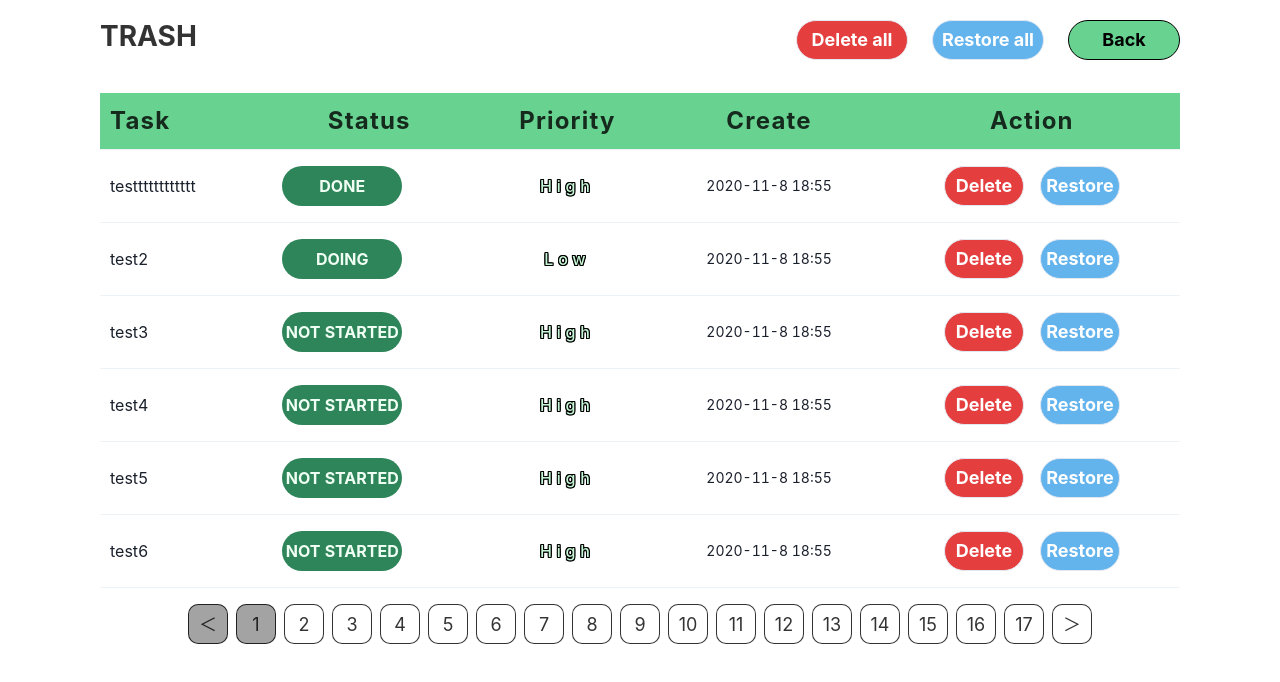
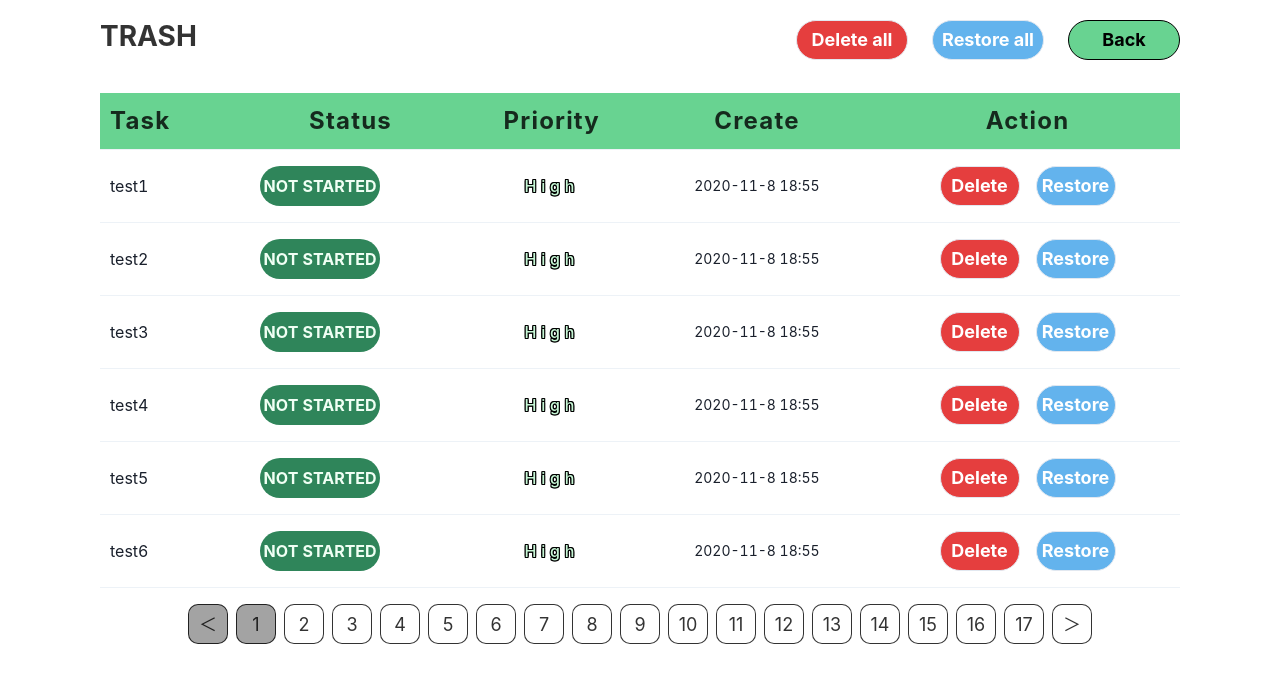
Before and after one commit to if-mentor/next_todo_7, a Next.js app: page /trash in a window 1280 px wide. Shown: the top 682 px of the page. Built offline with nearby package versions, Linux system fonts and the light colour scheme.

Commit message:
型エラー修正

```diff
--- a/pages/trash.tsx
+++ b/pages/trash.tsx
@@ -18,43 +18,7 @@ import {
 } from '@chakra-ui/react';
 
 // テストデータ --------------------------
-const arr = [
-  {
-    id: 1,
-    task: 'testttttttttttt',
-    status: 'DONE',
-    priority: 'High',
-    create_date: '2020-11-8 18:55',
-    update_date: '2020-11-8 18:55'
-  },
-  {
-    id: 2,
-    task: 'test2',
-    status: 'DOING',
-    priority: 'Low',
-    create_date: '2020-11-8 18:55',
-    update_date: '2020-11-8 18:55',
-  },
-  {
-    id: 3,
-    task: 'test3',
-    status: 'NOT STARTED',
-    priority: 'High',
-    create_date: '2020-11-8 18:55',
-    update_date: '2020-11-8 18:55',
-  }
-];
-for(let num=4;num<=100;num++){
-  arr.push(
-    {
-      id: num,
-      task: 'test'+String(num),
-      status: 'NOT STARTED',
-      priority: 'High',
-      create_date: '2020-11-8 18:55',
-      update_date: '2020-11-8 18:55',
-    })
-}
+
 // -------------------------------------
 
 const trash = () => {
@@ -64,12 +28,24 @@ const trash = () => {
 
   useEffect(()=>{
     const getPosts = () =>{
+      const arr: any = [];
+    for(let num=1;num<=100;num++){
+      arr.push(
+        {
+          id: num,
+          task: 'test' + String(num),
+          status: 'NOT STARTED',
+          priority: 'High',
+          create_date: '2020-11-8 18:55',
+          update_date: '2020-11-8 18:55',
+        })
+    }
       setTodos(arr);
     }
     getPosts();
   },[])
 
-  const handlePageChange = page => {
+  const handlePageChange = (page: number) => {
     setCurrentPage(page);
   }
   const paginatePosts = paginate(todos, currentPage, pageSize);
```
